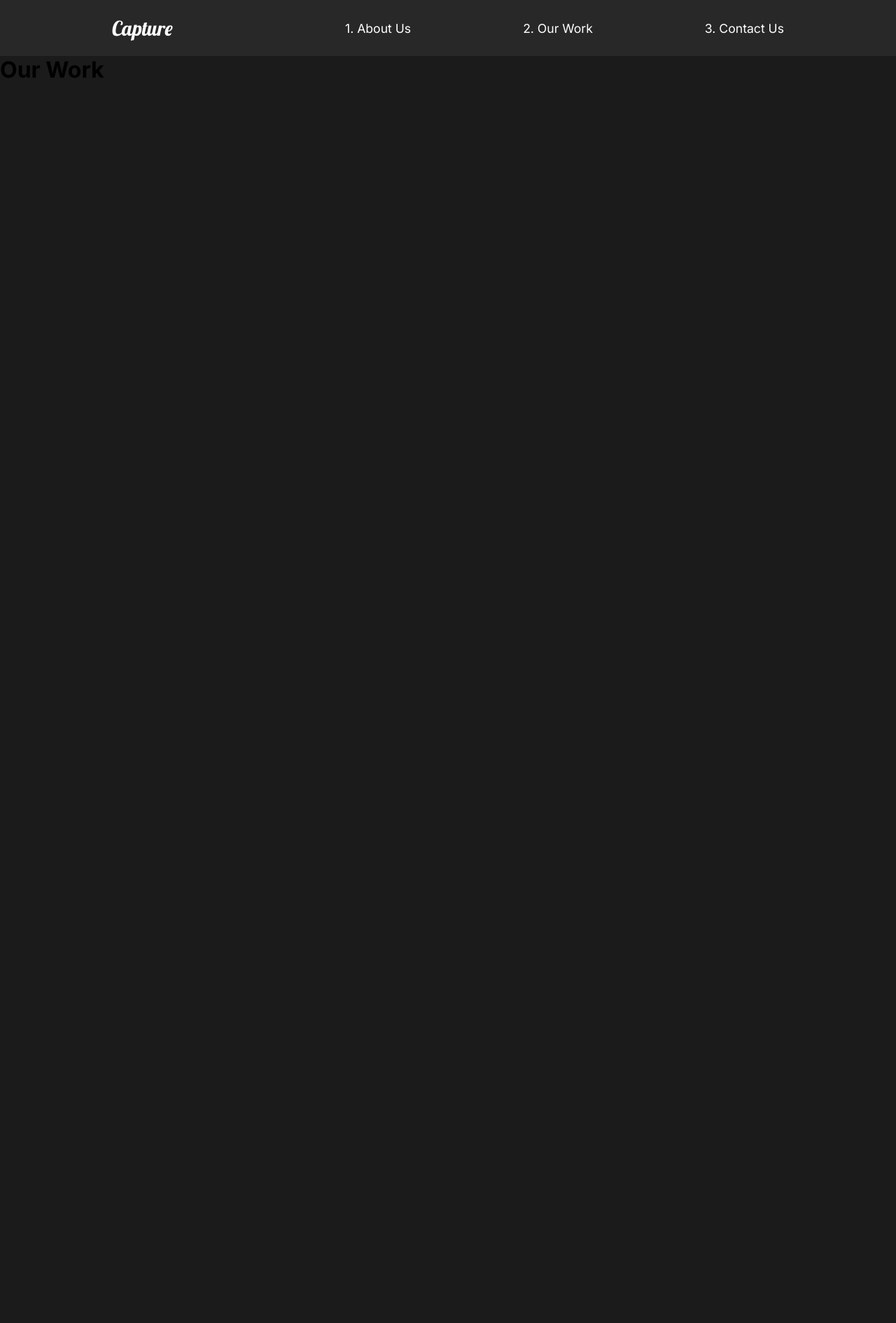
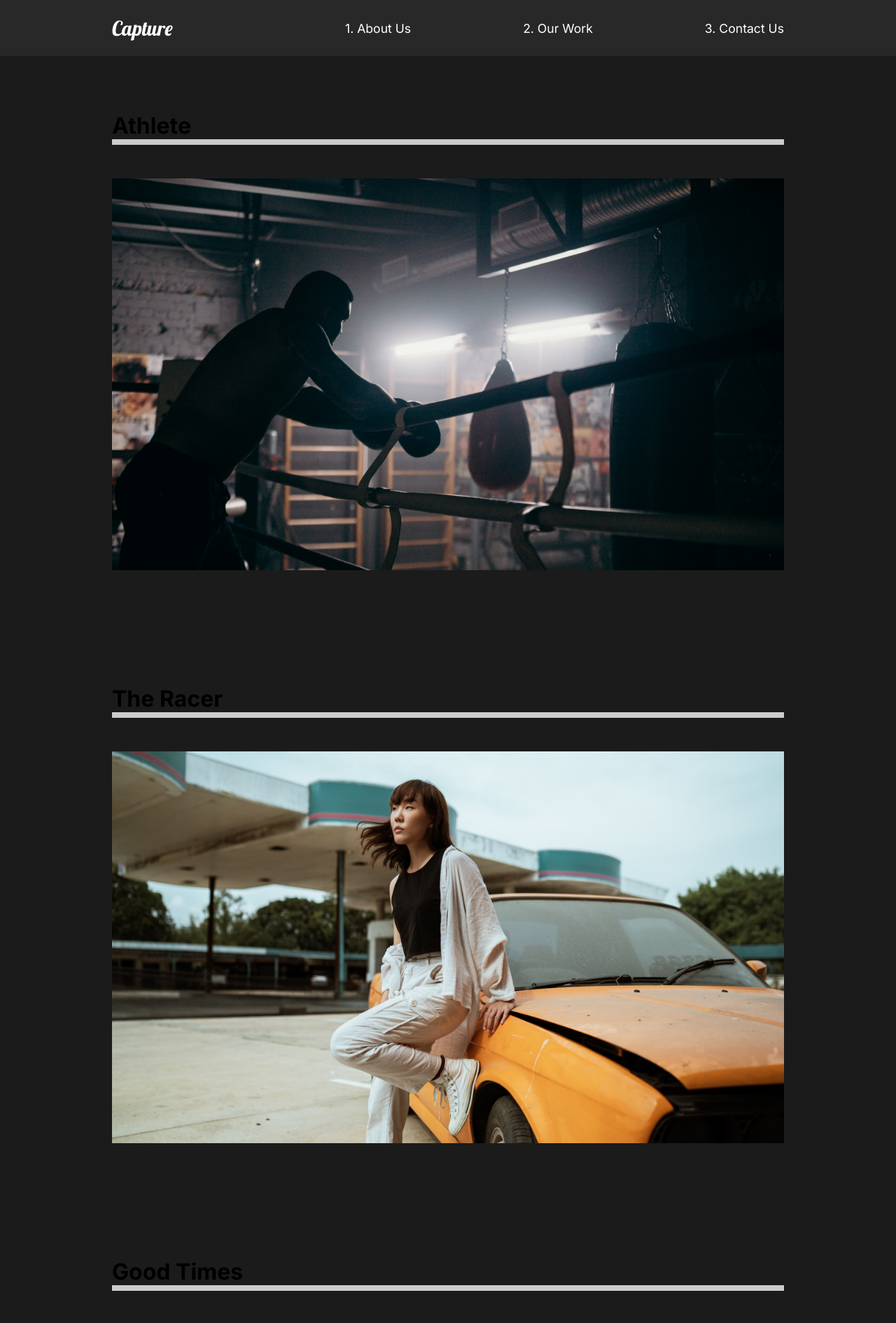
Before and after one commit to nishithgadhiya/react-capture, a React (Create React App) app: page /work in a window 1280 px wide. Shown: the top 1891 px of the page at 70% size. Before the commit the page ends 800 px from the top, so only its background shows below. Built offline with nearby package versions, Linux system fonts and the light colour scheme.

Commit message:
added our work

```diff
--- a/src/pages/OurWork.js
+++ b/src/pages/OurWork.js
@@ -1,11 +1,60 @@
 import React from "react";
+import styled from "styled-components";
+//Images
+import athlete from "../img/athlete-small.png";
+import theracer from "../img/theracer-small.png";
+import goodtimes from "../img/goodtimes-small.png";
+import { Link } from "react-router-dom";
 
 const OurWork = () => {
   return (
-    <div>
-      <h1>Our Work</h1>
-    </div>
+    <Work>
+      <Movie>
+        <h1>Athlete</h1>
+        <div className="line"></div>
+        <Link>
+          <img src={athlete} alt="athlete" />
+        </Link>
+      </Movie>
+      <Movie>
+        <h1>The Racer</h1>
+        <div className="line"></div>
+        <Link>
+          <img src={theracer} alt="theracer" />
+        </Link>
+      </Movie>
+      <Movie>
+        <h1>Good Times</h1>
+        <div className="line"></div>
+        <Link>
+          <img src={goodtimes} alt="goodtimes" />
+        </Link>
+      </Movie>
+    </Work>
   );
 };
 
+const Work = styled.div`
+  min-height: 100vh;
+  overflow: hidden;
+  padding: 5rem 10rem;
+  h2 {
+    padding: 1rem 0rem;
+  }
+`;
+
+const Movie = styled.div`
+  padding-bottom: 10rem;
+  .line {
+    height: 0.5rem;
+    background: #cccccc;
+    margin-bottom: 3rem;
+  }
+  img {
+    width: 100%;
+    height: 70vh;
+    object-fit: cover;
+  }
+`;
+
 export default OurWork;
```
